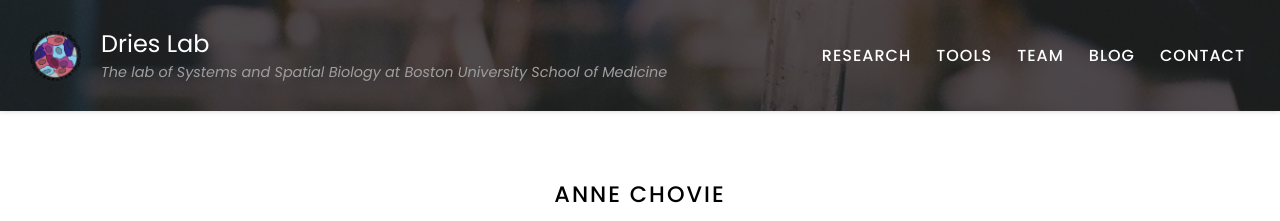
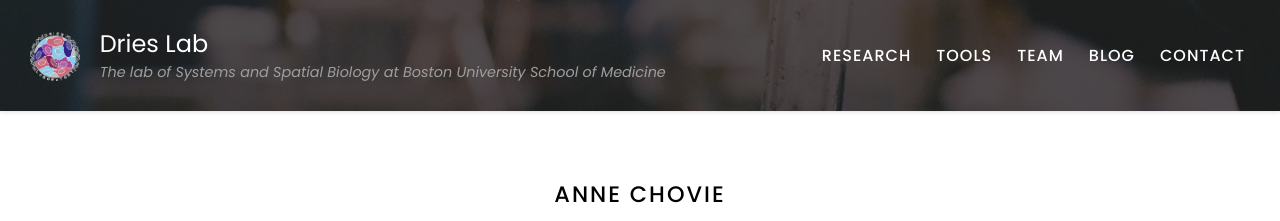
Before and after one commit to quynhsun/testinggit, a Jekyll site: the page built from _members/anne-chovie.md, in a window 1280 px wide. Shown: the top 221 px of the page. Built offline with Jekyll 4.4.1, drawn with Linux system fonts in a browser that asks for light colours.

Commit message:
Update _config.yaml

```diff
--- a/_config.yaml
+++ b/_config.yaml
@@ -4,7 +4,7 @@
 title: Dries Lab
 subtitle: The lab of Systems and Spatial Biology at Boston University School of Medicine
 description: Welcome to the Dries Lab
-logo: images/ruben_logo_final_transparent.png
+logo: images/ruben_logo_final_transparent_blackwhite.png
 header: images/background.jpg
 footer: images/background.jpg
 baseurl: /testsite
```
